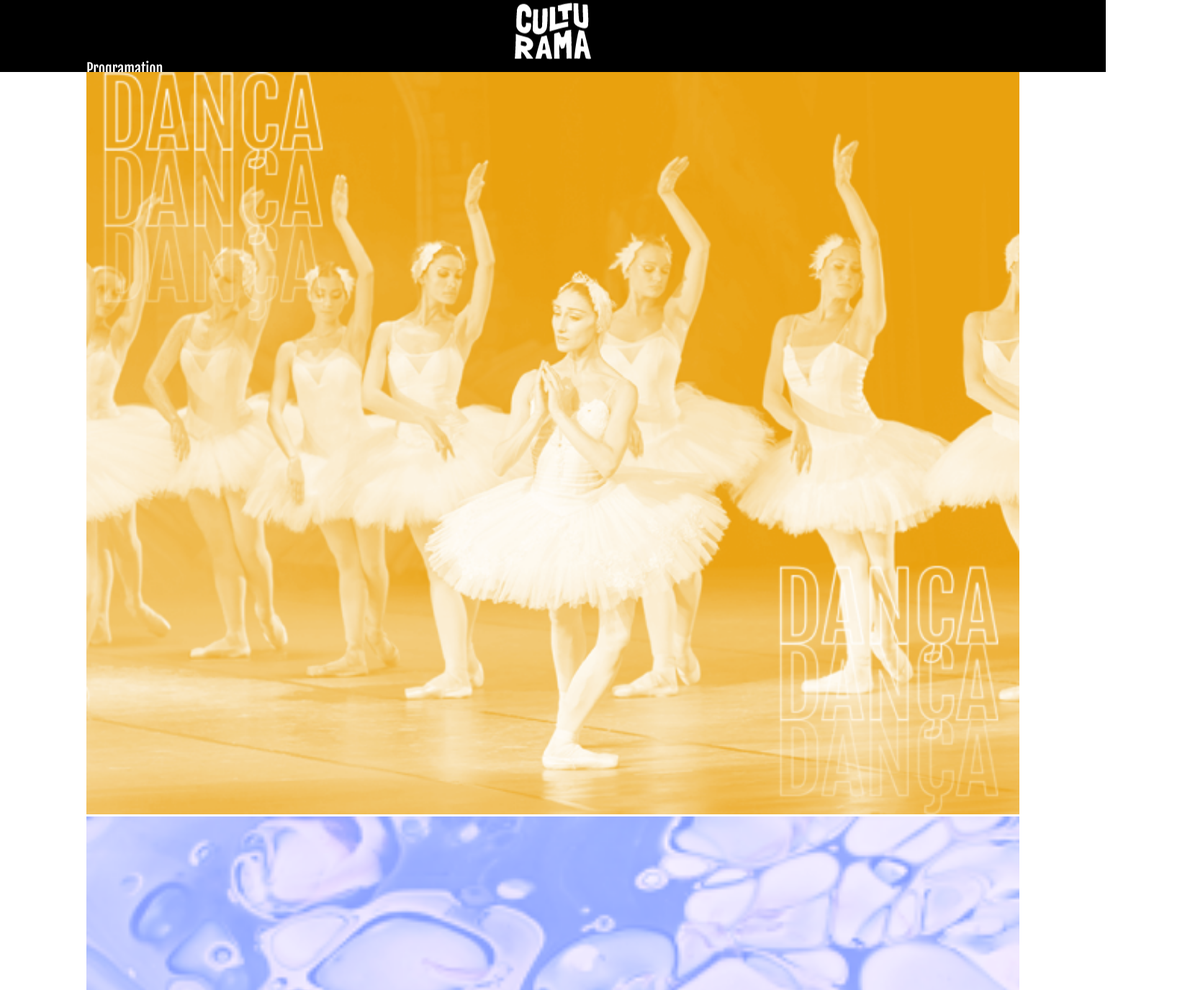
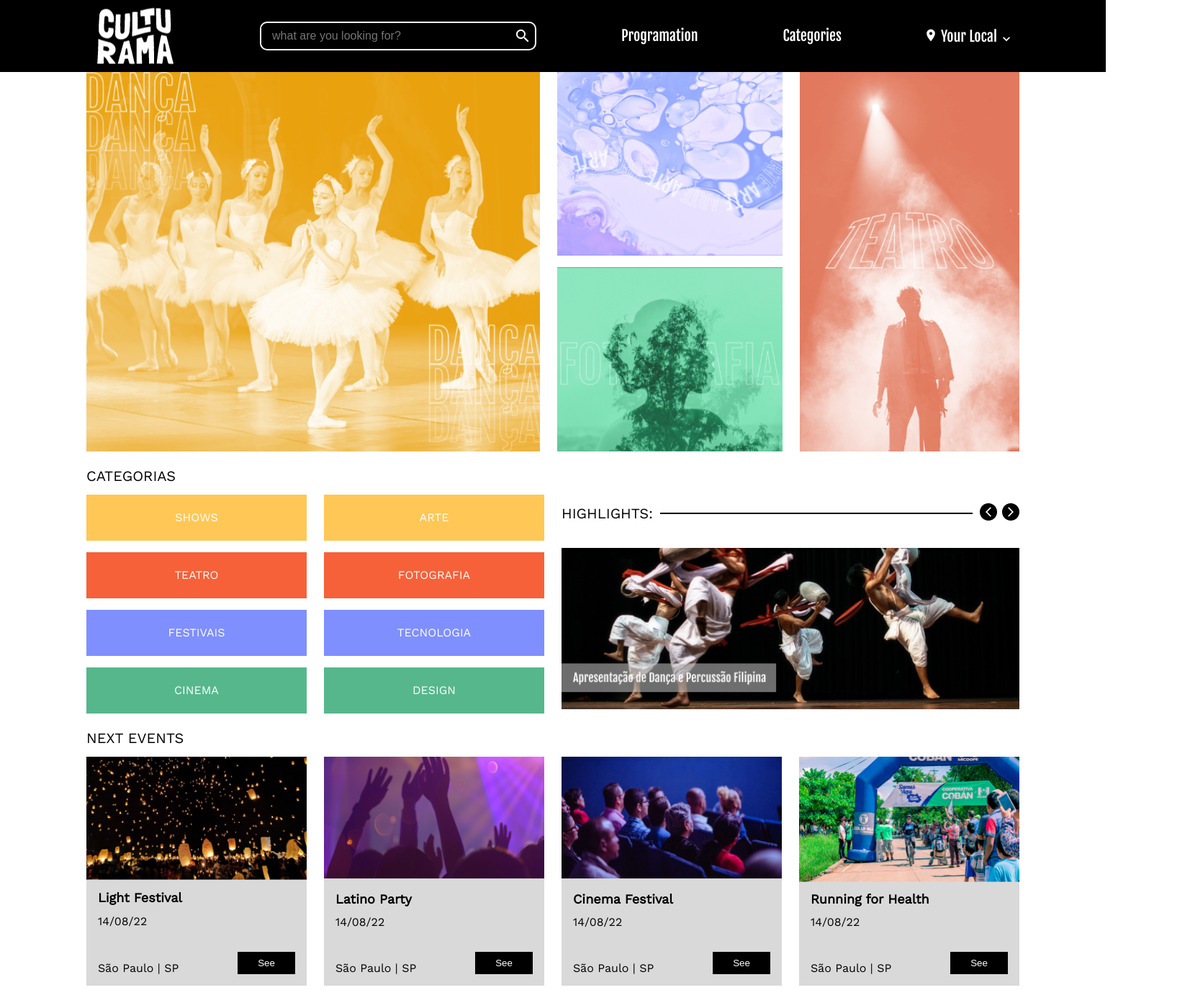
Before and after one commit to jotadagostin/Culturama, a plain HTML site: page index.html in a window 1536 px wide. Shown: the top 1375 px of the page at 72% size, 1653 px wide, since content can reach past the window. Drawn offline with nearby package versions, Linux system fonts and the light colour scheme.

Commit message:
flex and grid

```diff
--- a/src/styles/flex.css
+++ b/src/styles/flex.css
@@ -1,5 +1,115 @@
 /* HEADER */
 
 .menu {
+    display: flex;
+    justify-content: space-evenly;
+    align-items: center;
+    flex-wrap: wrap;
+    column-gap: 33px;
+}
 
+/* CATEGORIES */
+
+.categories__list {
+    display: flex;
+    flex-direction: column;
+    row-gap: .5rem;
 }
+
+/* Highlights */
+
+.highlights {
+    display: flex;
+    align-items: center;
+    gap: 10px;
+}
+
+.highlights__bar {
+    flex-grow: 1;
+}
+
+/* EVENTS */
+
+.events__list {
+    display: flex;
+    flex-wrap: wrap;
+    column-gap: 1.5rem;
+    row-gap: 1rem;
+    justify-content: center;
+}
+
+.events__item {
+    flex-grow: 1;
+    max-width: 400px;
+}
+
+/* Agenda: */
+
+
+.agenda__list {
+    display: flex;
+    flex-wrap: wrap;
+    row-gap: 1rem;
+    column-gap: 1.5rem;
+    justify-content: center;
+}
+
+.agenda__item {
+    flex-grow: 1;
+}
+
+/* FOOTER: */
+
+.footer {
+    display: flex;
+    flex-wrap: wrap;
+    justify-content: space-between;
+}
+
+.footer__logo {
+    align-self: end;
+}
+
+
+@media screen and (min-width: 720px) {
+    .menu {
+        column-gap: 75px;
+    }
+
+    .categories__list {
+        flex-wrap: wrap;
+        column-gap: 1.5rem;
+        row-gap: 1rem;
+    }
+
+    .events__list {
+        justify-content: end;
+    }
+}
+
+@media screen and (min-width: 1440px) {
+    .menu {
+        column-gap: 105px;
+        flex-wrap: nowrap;
+    }
+
+    .menu__item:nth-child(1) {
+        order: 1;
+    }
+
+    .menu__item:nth-child(2) {
+        order: 3;
+    }
+
+    .menu__item:nth-child(3) {
+        order: 4;
+    }
+
+    .menu__item:nth-child(4) {
+        order: 5;
+    }
+
+    .menu__item:nth-child(5) {
+        order: 2;
+    }
+}
--- a/src/styles/grid.css
+++ b/src/styles/grid.css
@@ -0,0 +1,109 @@
+.banner {
+    display: grid;
+    gap: 1rem;
+}
+
+.banner img:nth-child(1) {
+    grid-column: 1/3;
+}
+
+.banner img:nth-child(4) {
+    grid-column: 2/3;
+    grid-row: 2/4;
+}
+
+
+.events__item {
+    display: grid;
+    grid-template-columns: 1fr auto;
+    grid-template-rows: auto repeat(2, 1fr) auto;
+    grid-template-areas:
+        "image image"
+        "name name"
+        "data data"
+        "local button";
+}
+
+.events__item img {
+    grid-area: image;
+}
+
+.events__item h3 {
+    grid-area: name;
+    align-self: center;
+}
+
+.events__item h4 {
+    grid-area: data;
+}
+
+.events__item h5 {
+    grid-area: local;
+    align-self: end;
+}
+
+.events__item button {
+    grid-area: button;
+}
+
+.agenda__item {
+    display: grid;
+}
+
+.agenda__item img {
+    grid-column: 1/3;
+}
+
+.agenda__item {
+    display: grid;
+    grid-template-columns: repeat(2, 1fr);
+    grid-template-columns: repeat(2, 1fr);
+}
+
+@media screen and (min-width: 720px) {
+
+    .banner {
+        grid-template-columns: calc(50% -0.75rem)auto auto;
+        column-gap:1.5rem ;
+    }
+
+    .banner img:nth-child(1) {
+        grid-column: 1/2;
+        grid-row: 1/3;
+    }
+
+    .banner img:nth-child(4) {
+        grid-column: 3/4;
+        grid-row: 1/3;
+    }
+}
+
+@media screen and (min-width: 1440px) {
+    .categories {
+        display: grid;
+        grid-template-areas:
+                "titulo titulo"
+                "lista destaque"
+                "lista imagem";
+        column-gap: 1.5rem;
+        row-gap: 1rem;
+        grid-template-columns: calc(50% - 0.75rem);
+    }
+
+    .categories__title {
+        grid-area: titulo;
+    }
+
+    .categories__list {
+        grid-area: lista;
+     }
+
+    .categories__highlight {
+        grid-area: destaque;
+    }
+
+    .categories__image {
+        grid-area: imagem;
+    }
+
+}
```
